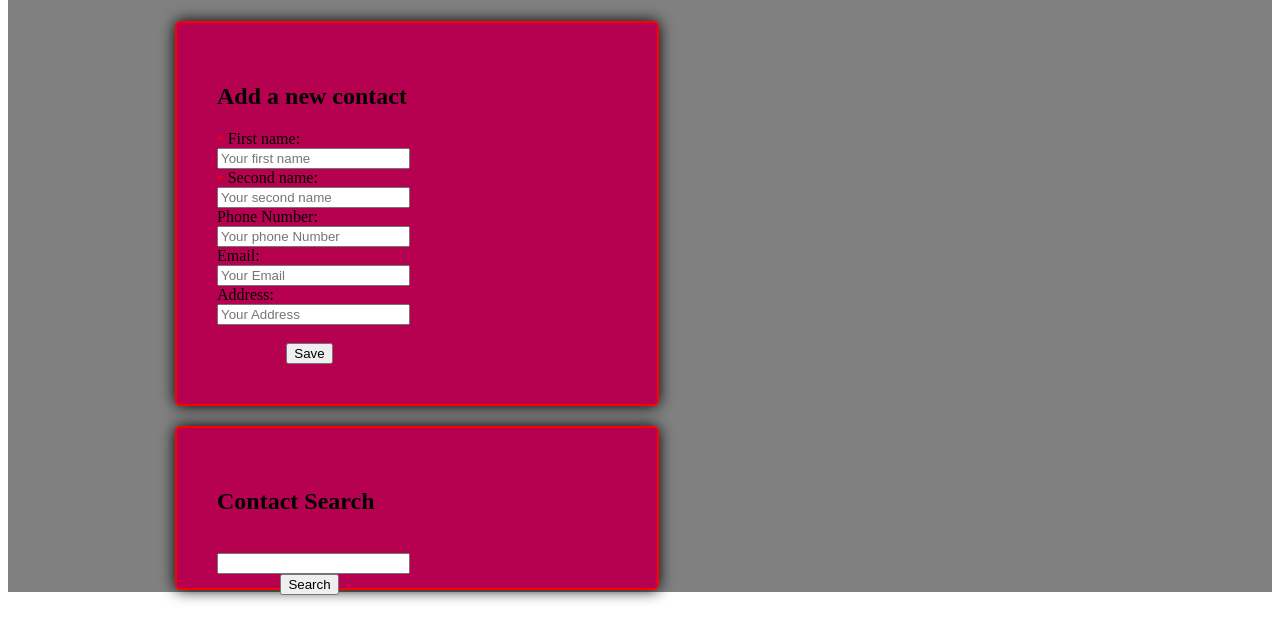
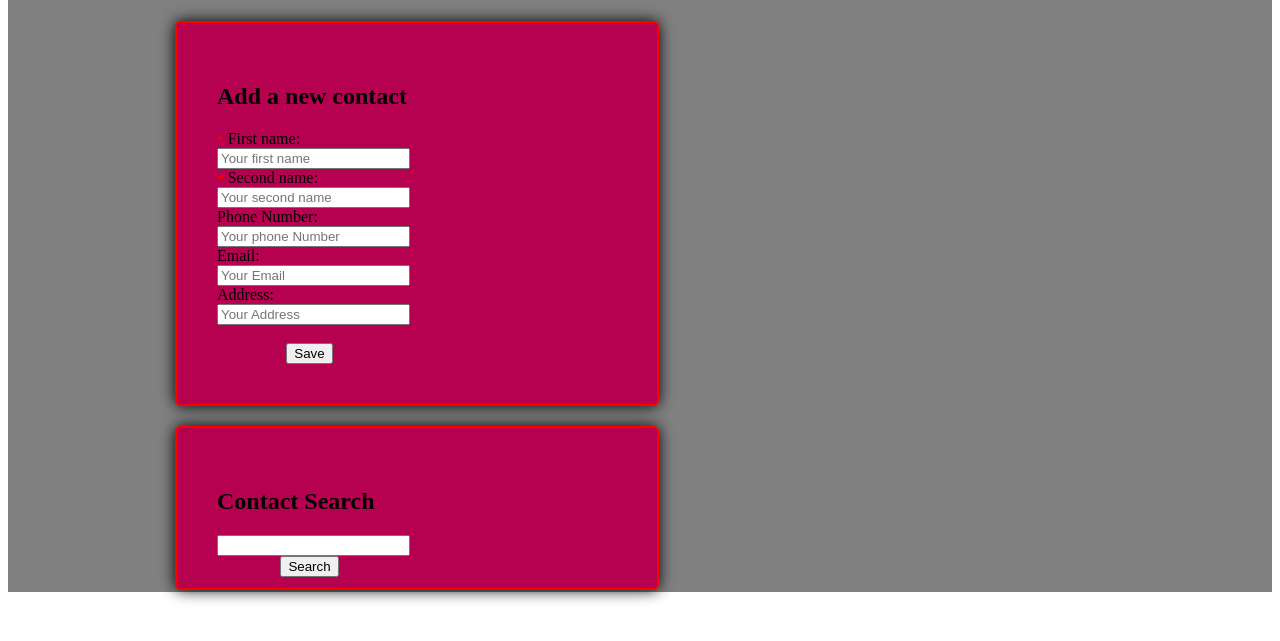
Before and after one commit to Nabuduwa-ketty/week-3-project, a plain HTML site: page index.html in a window 1280 px wide. Shown: the part 79-720 px from the top of the page. Drawn offline with Linux system fonts and the light colour scheme.

Commit message:
edited style and search div

```diff
--- a/index.html
+++ b/index.html
@@ -57,11 +57,11 @@
 					<h2>Contact Search</h2>
 					<form class="example" onsubmit="search_function()">
 
-	                    <div id="contactFields">
-	  					<br>
+
+
 	  					<input type = "text" id = "txtOutput" />
 	  					<button type="submit" id="search-id">Search</button>
-	  					</div>
+
 	  				</form>
 				</div>
 			</div>
```
